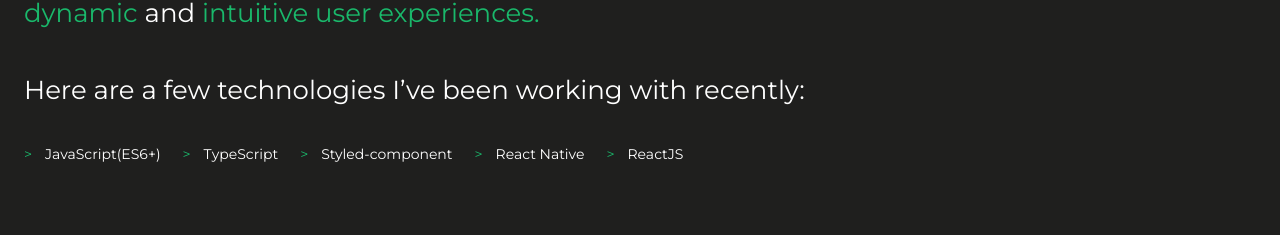
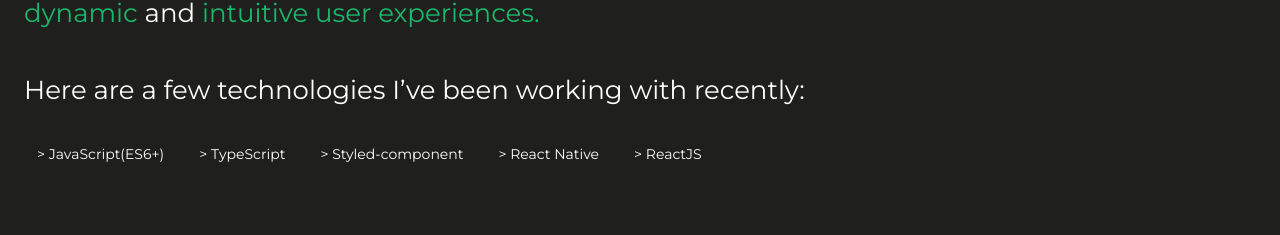
Before and after one commit to luisfelipefr/my-portfolio, a React (Vite) app: page / in a window 1280 px wide. Shown: the part 1213-1448 px from the top of the page. Built offline with nearby package versions, Linux system fonts and the light colour scheme.

Commit message:
Adjusting stuffs

```diff
--- a/src/Components/Pages/About/index.tsx
+++ b/src/Components/Pages/About/index.tsx
@@ -22,11 +22,11 @@
           Here are a few technologies I&rsquo;ve been working with recently:
         </Text>
         <div className="list">
-          <ToggleList Title=">" Text="JavaScript(ES6+)" />
-          <ToggleList Title=">" Text="TypeScript" />
-          <ToggleList Title=">" Text="Styled-component" />
-          <ToggleList Title=">" Text="React Native" />
-          <ToggleList Title=">" Text="ReactJS" />
+          <ToggleList Text="> JavaScript(ES6+)" />
+          <ToggleList Text="> TypeScript" />
+          <ToggleList Text="> Styled-component" />
+          <ToggleList Text="> React Native" />
+          <ToggleList Text="> ReactJS" />
         </div>
       </div>
     </Container>
```
